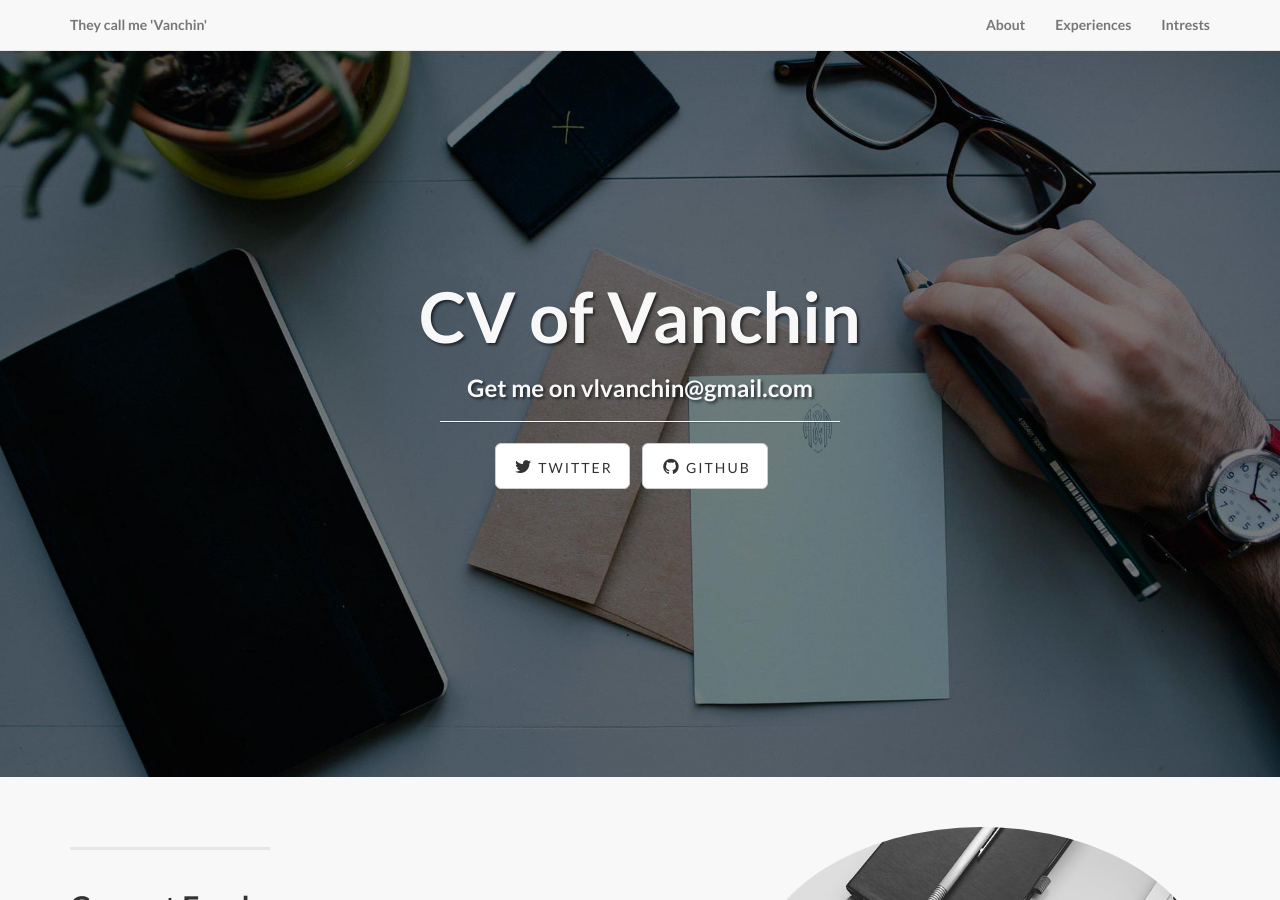
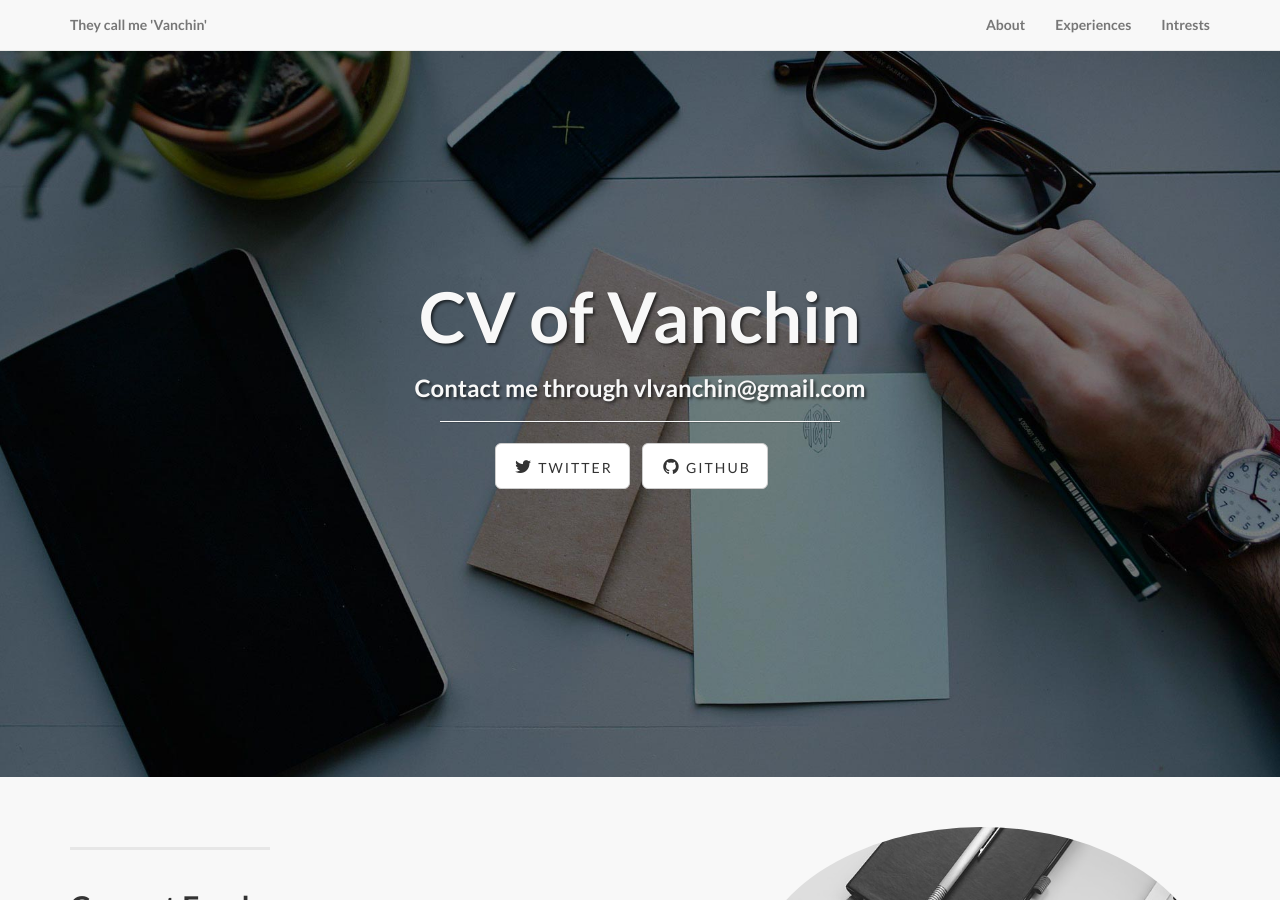
Before and after one commit to vlvanchin/my_site, a Jekyll site: the page built from index.html, in a window 1280 px wide and 900 px high. Built offline with Jekyll 4.4.1, drawn with Linux system fonts in a browser that asks for light colours.

Commit message:
header-message added

```diff
--- a/_layouts/default.html
+++ b/_layouts/default.html
@@ -73,8 +73,8 @@
             <div class="row">
                 <div class="col-lg-12">
                     <div class="intro-message">
-                        <h1>{{ page.header-caption-h1}}</h1>
-                        <h3>Get me on vlvanchin@gmail.com</h3>
+                        <h1>{{ page.header-caption-h1 }}</h1>
+                        <h3>{{ page.header-message }}</h3>
                         <hr class="intro-divider">
                         <ul class="list-inline intro-social-buttons">
                             <li>
--- a/index.html
+++ b/index.html
@@ -3,6 +3,7 @@ layout: default
 title: My CV
 punch: They call me 'Vanchin'
 header-caption-h1: CV of Vanchin
+header-message: Contact me through vlvanchin@gmail.com
 ---
 
 <!-- Page Content -->
```
